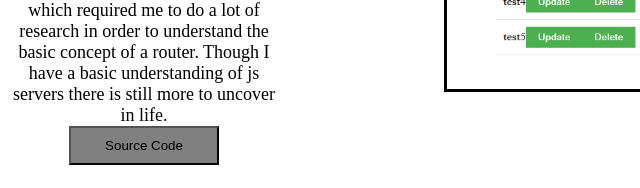
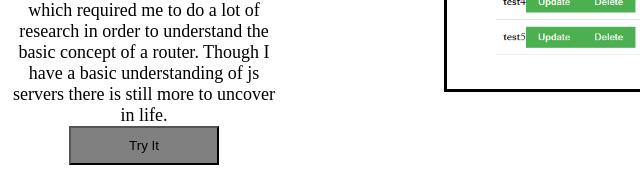
Before and after one commit to johnstong07/Portfolio-Project, a website: page index.html in a window 1280 px wide. Shown: the part 1040-1228 px from the top of the page, 168-808 px from the left. Drawn offline with Linux system fonts and the light colour scheme.

Commit message:
changes6

```diff
--- a/index.html
+++ b/index.html
@@ -56,7 +56,7 @@
                concept of a router. Though I have a basic understanding of js
                 servers there is still more to uncover in life.
 
-             <button id = "sourceCode1" onclick="window.location.href='https://turbo-tribble-wr57grrvwwvgf5v64.github.dev/'">Source Code</button>
+             <button id = "sourceCode1" onclick="window.location.href='https://johnstong07.github.io/todo-app/'">Try It</button>
         </div>
            <img id = "toDo" src="images/todo.png">
     </div>
```
